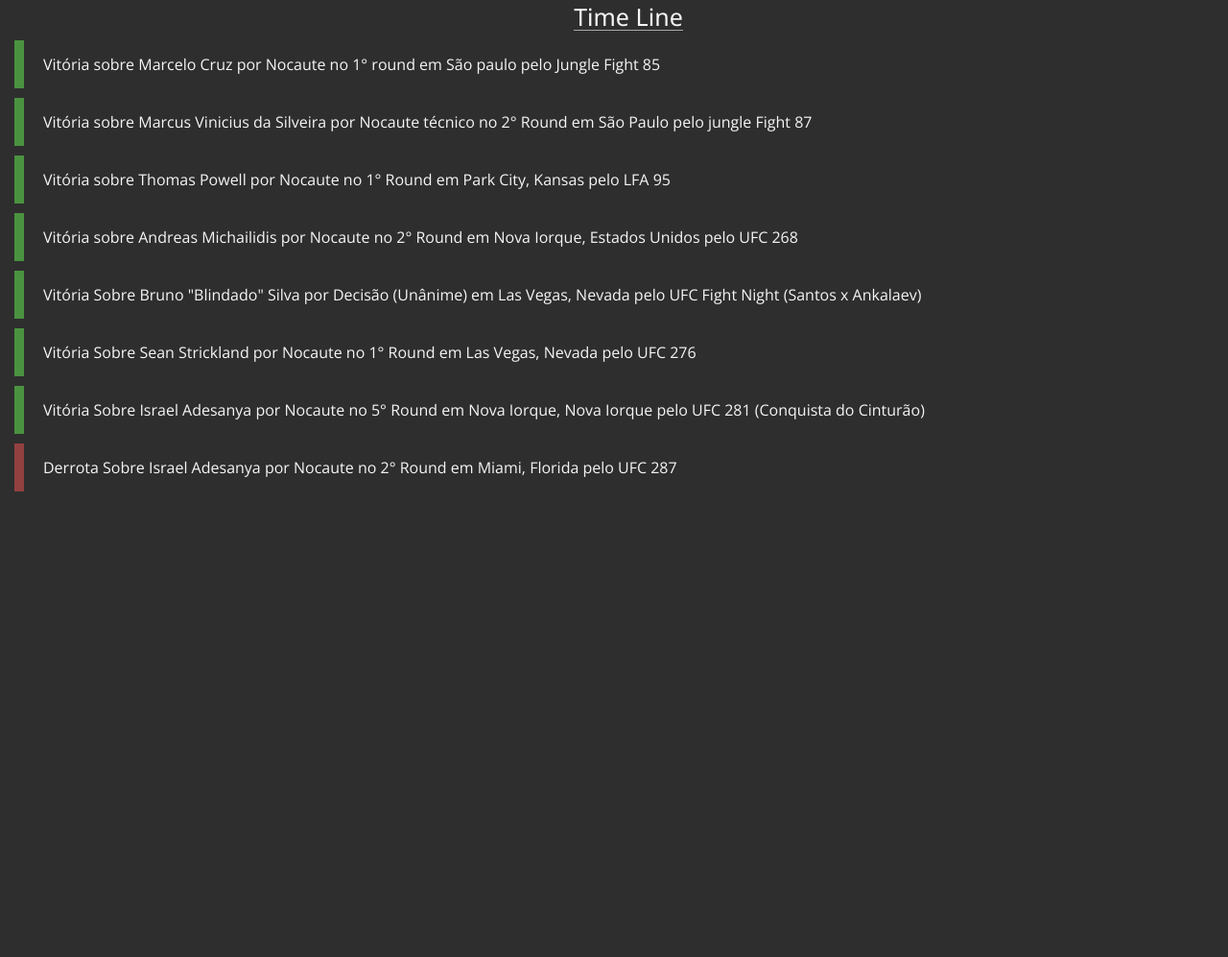
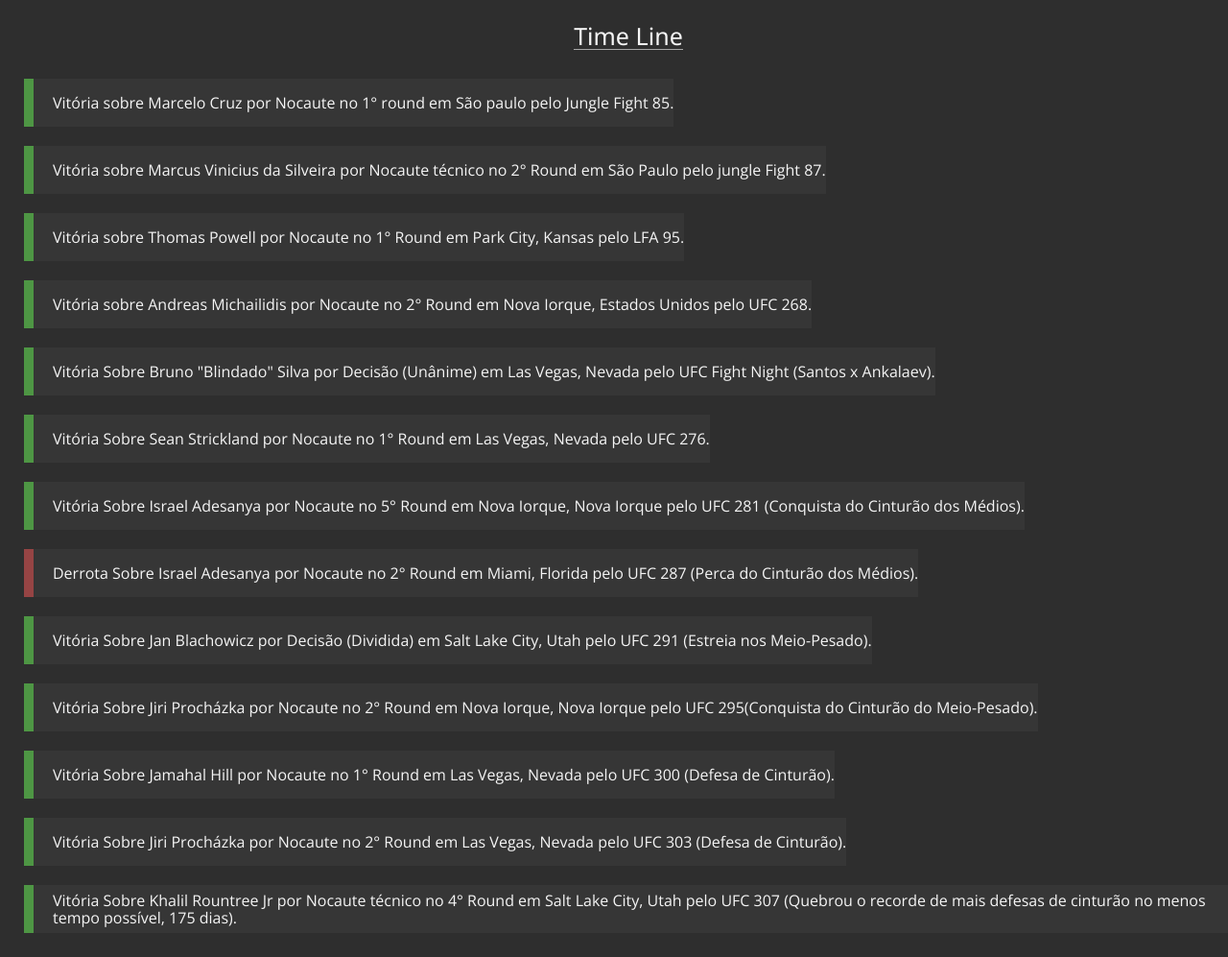
Before and after one commit to JonatasASB/tributo-poatan, a plain HTML site: page index.html in a window 1280 px wide. Shown: the part 958-1955 px from the top of the page at 96% size. Before the commit the page ends 1485 px from the top, so only its background shows below. Drawn offline with nearby package versions, Linux system fonts and the light colour scheme.

Commit message:
finishing articles

```diff
--- a/assets/css/style.css
+++ b/assets/css/style.css
@@ -19,8 +19,8 @@ body {
 .column {
     display: flex;
     flex-direction: column;
-    align-items: center;
-    justify-content: center;
+    align-items: flex-start;
+    justify-content: flex-start;
 }
 header {
     background-color: rgba(46, 46, 46, 0.75);
@@ -62,30 +62,29 @@ ul a:hover {
 }
 main {
     margin: 15px 0 0 0;
-    display: flex;
 }
 .resume {
    width: 550px;
    display: flex;
    flex-direction: column;
    align-items: center;
-   background-color: #a7a7a7;
+   background-color: rgba(167, 167, 167, 0.062);
+   box-shadow: 0 0 10px #555;
    border-radius: 7px;
    padding: 0 15px 15px 15px;
    margin-bottom: 15px;
+
 }
 .title-resume {
     font-size: 25px;
     font-weight: 450;
-    color: #000;
-    border-bottom: 1px solid #222;
+    border-bottom: 1px solid #444;
 }
 .body-resume {
     text-align:justify;
     letter-spacing: 1.5px;
     font-size: 17px;
-    color: #000;
-    text-shadow: 0px 0px 1px #222;
+
 }
 .initial {
     margin: 15px;
@@ -98,11 +97,14 @@ main {
     font-size: 25px;
     font-weight: 450;
     border-bottom: 1px solid #a7a7a7;
+    margin-top: 20px;
+    margin-bottom: 20px;
 }
 .fight {
     display: flex;
     align-items: center;
-    margin: 10px 10px 0 0;
+    margin: 10px 0 10px 10px;
+    background-color: rgba(167, 167, 167, 0.062);
 }
 .green {
     display: block;
--- a/index.html
+++ b/index.html
@@ -19,8 +19,8 @@
             </div>
             <nav>
                 <ul>
-                   <a href="" id="sobre"><li class="sobre">Sobre</li></a>
-                   <a href="" id="time-line"><li>TimeLine</li></a>
+                   <a href=""><li class="sobre">Sobre</li></a>
+                   <a href="#time-line"><li>Time Line</li></a>
                    <a href="" id="galery"><li>Galeria de Fotos</li></a>
                    <a href="" id="last-fight"><li>Última Luta</li></a>
                 </ul>
@@ -62,48 +62,79 @@
             <article class="fight">
                 <span class="green"></span>
                 <div class="desc-fight">
-                    Vitória sobre Marcelo Cruz por Nocaute no 1° round em São paulo pelo Jungle Fight 85
+                    Vitória sobre Marcelo Cruz por Nocaute no 1° round em São paulo pelo Jungle Fight 85.
                 </div>
             </article>
             <article class="fight">
                 <span class="green"></span>
                 <div class="desc-fight">
-                    Vitória sobre Marcus Vinicius da Silveira por Nocaute técnico no 2° Round em São Paulo pelo jungle Fight 87
+                    Vitória sobre Marcus Vinicius da Silveira por Nocaute técnico no 2° Round em São Paulo pelo jungle Fight 87.
                 </div>
             </article>
             <article class="fight">
                 <span class="green"></span>
                 <div class="desc-fight">
-                    Vitória sobre Thomas Powell por Nocaute no 1° Round em Park City, Kansas pelo LFA 95
+                    Vitória sobre Thomas Powell por Nocaute no 1° Round em Park City, Kansas pelo LFA 95.
                 </div>
             </article>
             <article class="fight">
                 <span class="green"></span>
                 <div class="desc-fight">
-                    Vitória sobre Andreas Michailidis por Nocaute no 2° Round em Nova Iorque, Estados Unidos pelo UFC 268
+                    Vitória sobre Andreas Michailidis por Nocaute no 2° Round em Nova Iorque, Estados Unidos pelo UFC 268.
                 </div>
             </article>
             <article class="fight">
                 <span class="green"></span>
                 <div class="desc-fight">
-                    Vitória Sobre Bruno "Blindado" Silva por Decisão (Unânime) em Las Vegas, Nevada pelo UFC Fight Night (Santos x Ankalaev)
+                    Vitória Sobre Bruno "Blindado" Silva por Decisão (Unânime) em Las Vegas, Nevada pelo UFC Fight Night (Santos x Ankalaev).
                 </div>
             </article>
             <article class="fight">
                 <span class="green"></span>
                 <div class="desc-fight">
-                    Vitória  Sobre Sean Strickland por Nocaute no 1° Round em Las Vegas, Nevada pelo UFC 276
+                    Vitória  Sobre Sean Strickland por Nocaute no 1° Round em Las Vegas, Nevada pelo UFC 276.
                 </div>
             </article>
             <article class="fight">
                 <span class="green"></span>
                 <div class="desc-fight">
-                    Vitória Sobre Israel Adesanya por Nocaute no 5° Round em Nova Iorque, Nova Iorque pelo UFC 281 (Conquista do Cinturão)
+                    Vitória Sobre Israel Adesanya por Nocaute no 5° Round em Nova Iorque, Nova Iorque pelo UFC 281 (Conquista do Cinturão dos Médios).
                 </div>
-            </article><article class="fight">
+            </article>
+            <article class="fight">
                 <span class="red"></span>
                 <div class="desc-fight">
-                    Derrota Sobre Israel Adesanya por Nocaute no 2° Round em Miami, Florida pelo UFC 287
+                    Derrota Sobre Israel Adesanya por Nocaute no 2° Round em Miami, Florida pelo UFC 287 (Perca do Cinturão dos Médios).
+                </div>
+            </article>
+            <article class="fight">
+                <span class="green"></span>
+                <div class="desc-fight">
+                    Vitória Sobre Jan Blachowicz por Decisão (Dividida) em Salt Lake City, Utah pelo UFC 291 (Estreia nos Meio-Pesado).
+                </div>
+            </article>
+            <article class="fight">
+                <span class="green"></span>
+                <div class="desc-fight">
+                    Vitória Sobre Jiri Procházka por Nocaute no 2° Round em Nova Iorque, Nova Iorque pelo UFC 295(Conquista do Cinturão do Meio-Pesado).
+                </div>
+            </article>
+            <article class="fight">
+                <span class="green"></span>
+                <div class="desc-fight">
+                    Vitória Sobre Jamahal Hill por Nocaute no 1° Round em Las Vegas, Nevada pelo UFC 300 (Defesa de Cinturão).
+                </div>
+            </article>
+            <article class="fight">
+                <span class="green"></span>
+                <div class="desc-fight">
+                    Vitória Sobre Jiri Procházka por Nocaute no 2° Round em Las Vegas, Nevada pelo UFC 303 (Defesa de Cinturão).
+                </div>
+            </article>
+            <article class="fight">
+                <span class="green"></span>
+                <div class="desc-fight">
+                    Vitória Sobre Khalil Rountree Jr por Nocaute técnico no 4° Round em Salt Lake City, Utah pelo UFC 307 (Quebrou o recorde de mais defesas de cinturão no menos tempo possível, 175 dias).
                 </div>
             </article>
         </div>
```
